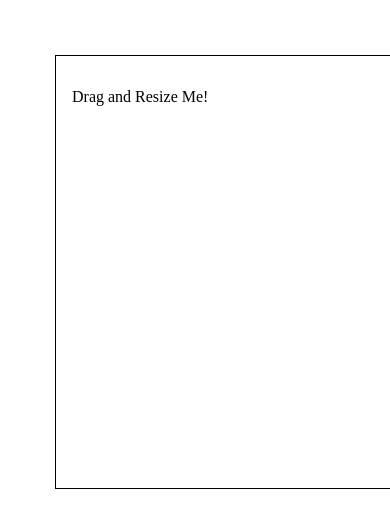
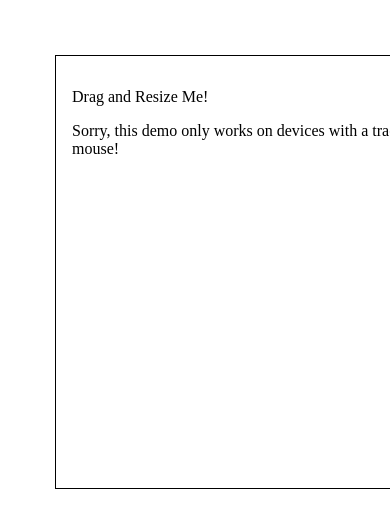
Before and after one commit to ksbrooksjr/drag-resize, a website: page index.html in a window 390 px wide. Shown: the top 528 px of the page. Drawn offline with Linux system fonts and the light colour scheme.

Commit message:
add a warning about the lack of mobile support to the demo

```diff
--- a/index.html
+++ b/index.html
@@ -41,6 +41,16 @@
         border: 1px solid black;
         background: white;
       }
+
+      .mobile {
+        display: none;
+      }
+
+      @media (hover: none) {
+        .mobile {
+          display: unset;
+        }
+      }
     </style>
   </head>
   <body>
@@ -54,6 +64,9 @@
         maxheight="500">
         <div>
           <p>Drag and Resize Me!</p>
+          <p class="mobile">
+            Sorry, this demo only works on devices with a trackpad or mouse!
+          </p>
         </div>
       </drag-resize>
     </div>
```
